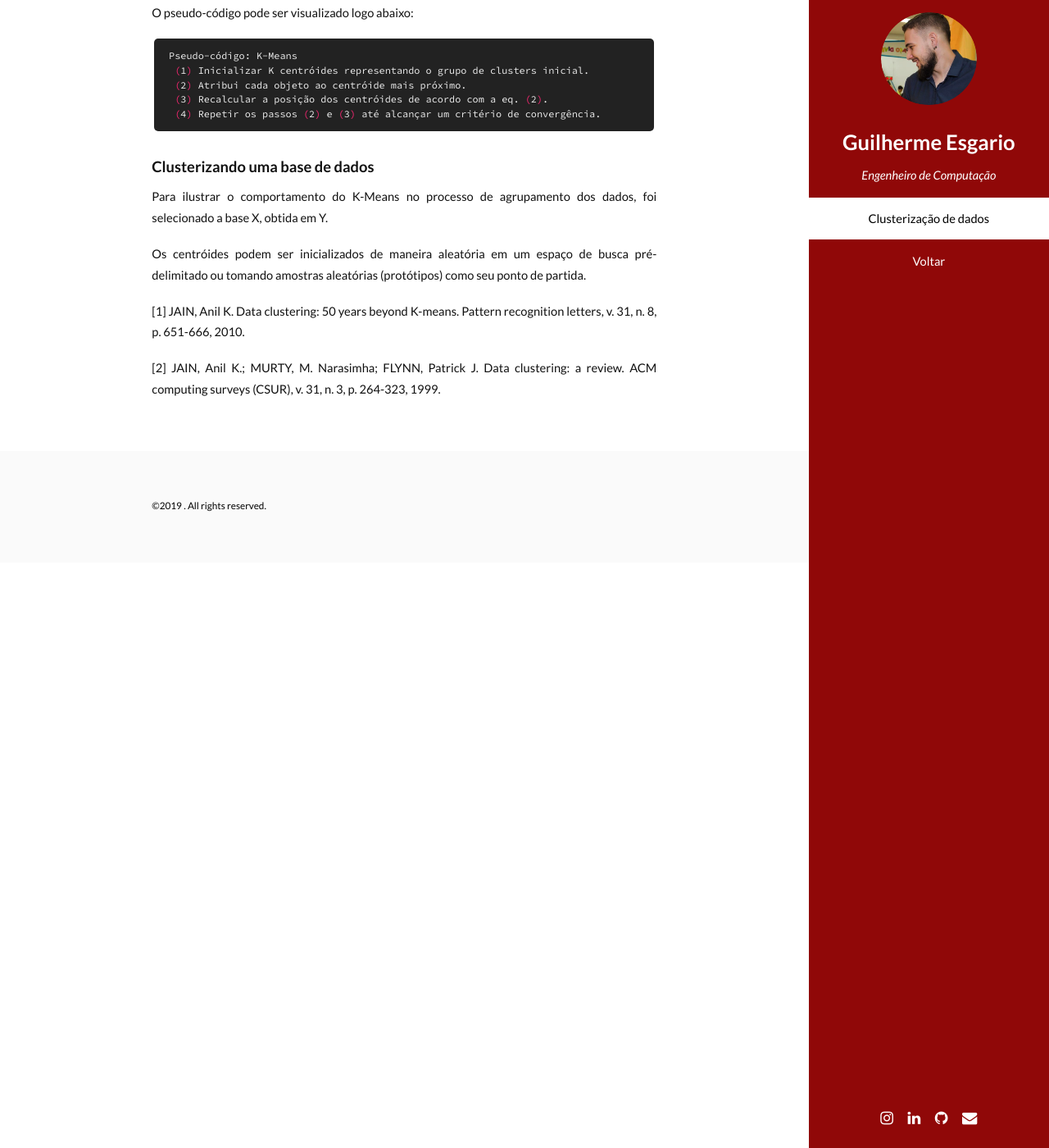
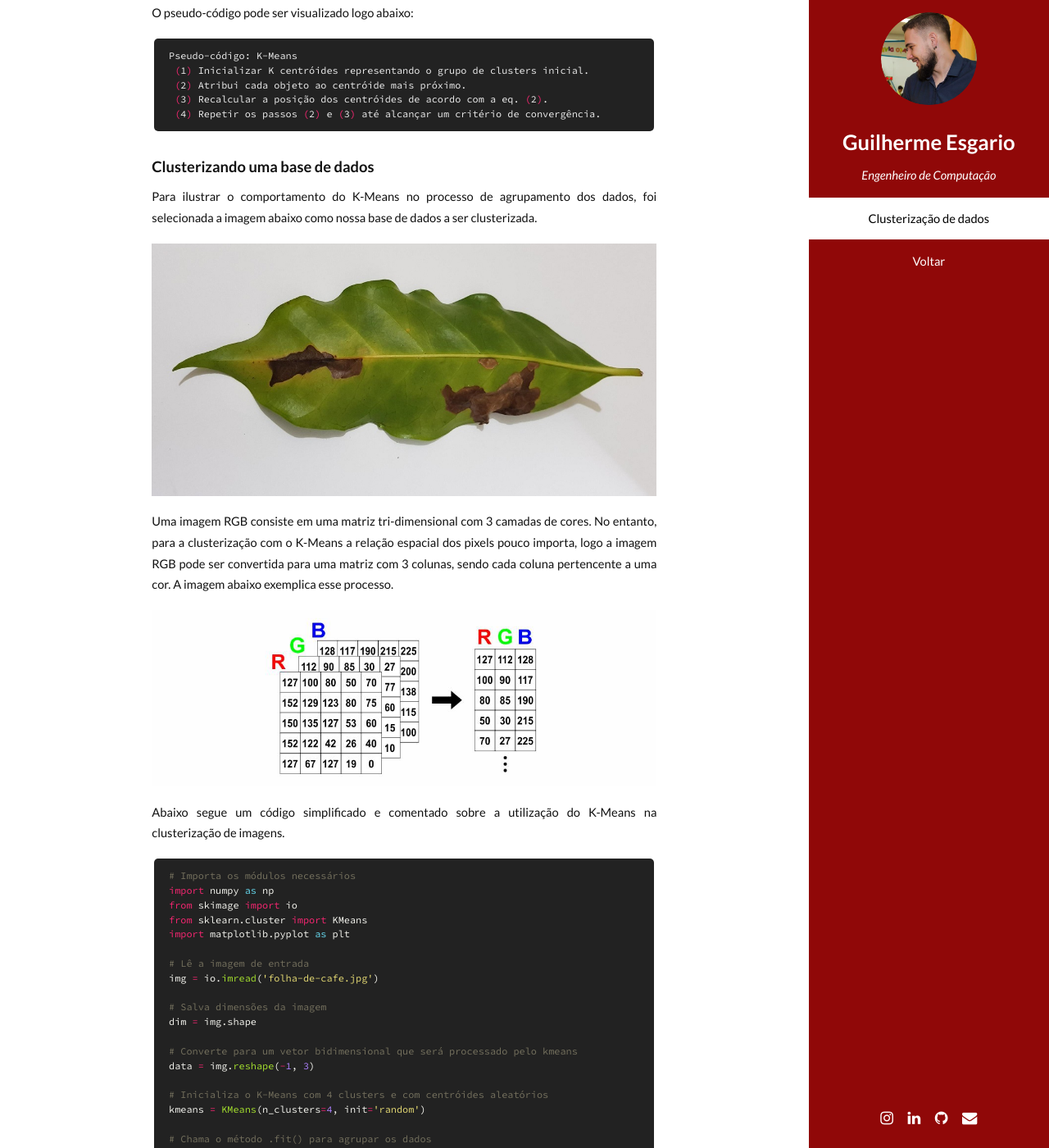
Before and after one commit to esgario/personal-website, a Jekyll site: the page built from _posts/2019-03-16-data-clustering.markdown, in a window 1280 px wide and 1400 px high, scrolled down 1399 px. Shown: the whole window at 82% size. Built offline with Jekyll 4.4.1, drawn with Linux system fonts in a browser that asks for light colours; formulas are drawn with MathJax 3; some of the changed text lies outside the part shown.

Commit message:
Atualiza post KMeans

````diff
--- a/_posts/2019-03-16-data-clustering.markdown
+++ b/_posts/2019-03-16-data-clustering.markdown
@@ -48,10 +48,61 @@ Pseudo-código: K-Means
 
 #### Clusterizando uma base de dados
 
-Para ilustrar o comportamento do K-Means no processo de agrupamento dos dados, foi selecionado a base X, obtida em Y.
+Para ilustrar o comportamento do K-Means no processo de agrupamento dos dados, foi selecionada a imagem abaixo como nossa base de dados a ser clusterizada.
 
+![image](/assets/images/coffee-leaf.jpg){: .image-full}
 
-Os centróides podem ser inicializados de maneira aleatória em um espaço de busca pré-delimitado ou tomando amostras aleatórias (protótipos) como seu ponto de partida.
+Uma imagem RGB consiste em uma matriz tri-dimensional com 3 camadas de cores. No entanto, para a clusterização com o K-Means a relação espacial dos pixels pouco importa, logo a imagem RGB pode ser convertida para uma matriz com 3 colunas, sendo cada coluna pertencente a uma cor. A imagem abaixo exemplica esse processo.
+
+![image](/assets/images/rgb-matrix.jpg){: .image-full}
+
+Abaixo segue um código simplificado e comentado sobre a utilização do K-Means na clusterização de imagens.
+
+```python
+# Importa os módulos necessários
+import numpy as np
+from skimage import io
+from sklearn.cluster import KMeans
+import matplotlib.pyplot as plt
+
+# Lê a imagem de entrada
+img = io.imread('folha-de-cafe.jpg')
+
+# Salva dimensões da imagem
+dim = img.shape
+
+# Converte para um vetor bidimensional que será processado pelo kmeans
+data = img.reshape(-1, 3)
+
+# Inicializa o K-Means com 4 clusters e com centróides aleatórios
+kmeans = KMeans(n_clusters=4, init='random')
+
+# Chama o método .fit() para agrupar os dados
+kmeans.fit(data)
+
+# Retorna os rótulos para cada pixel/instância
+labels = kmeans.labels_
+
+# Retorna o valor de cada centroid
+centroids = kmeans.cluster_centers_
+
+# Converte para inteiros entre 0 e 255
+centroids = np.uint8(centroids)
+
+# Substitui os valores dos dados com o valor do centroid a que pertencem
+for i in np.unique(labels):
+    data[np.where(labels == i), :] = centroids[i, :]
+
+# Retorna os dados para a dimensão original
+img = data.reshape(dim)
+
+# Imprime a imagem resultante
+plt.imshow(img)
+```
+
+Como resultado nós obtemos a seguinte imagem após a clusterização com o K-Means:
+
+![image](/assets/images/coffee-leaf-segmented.jpg){: .image-full}
 
 [1] JAIN, Anil K. Data clustering: 50 years beyond K-means. Pattern recognition letters, v. 31, n. 8, p. 651-666, 2010.
 
--- a/assets/css/main.scss
+++ b/assets/css/main.scss
@@ -2452,7 +2452,6 @@ $main-color: #900808;
 
 		.features article .image-full {
 			display: inline-block;
-			padding-right: 2.5em;
 			vertical-align: middle;
 			width: 100%;
 		}
````
Also changed, not shown: Gemfile.lock, assets/images/coffee-leaf-segmented.jpg (added), assets/images/coffee-leaf.jpg (added), assets/images/rgb-matrix.jpg (added), 2 other files.
